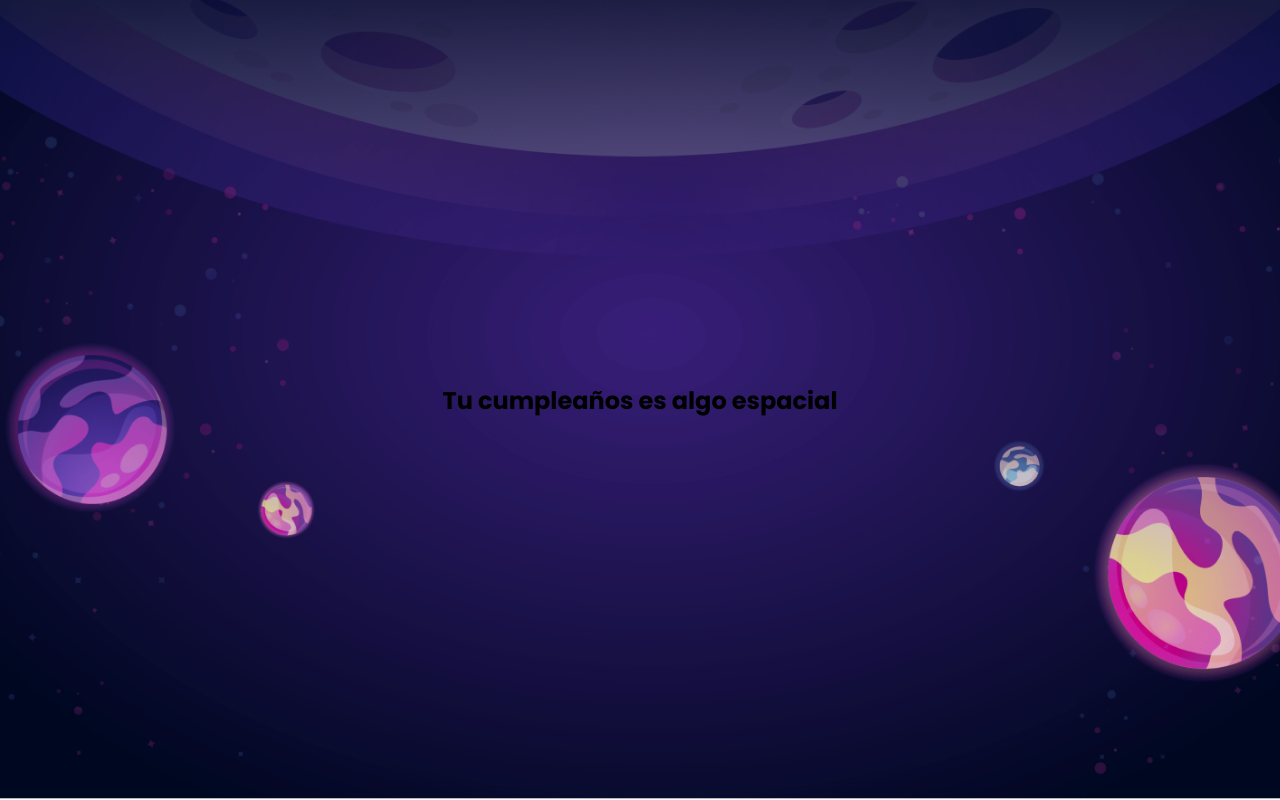
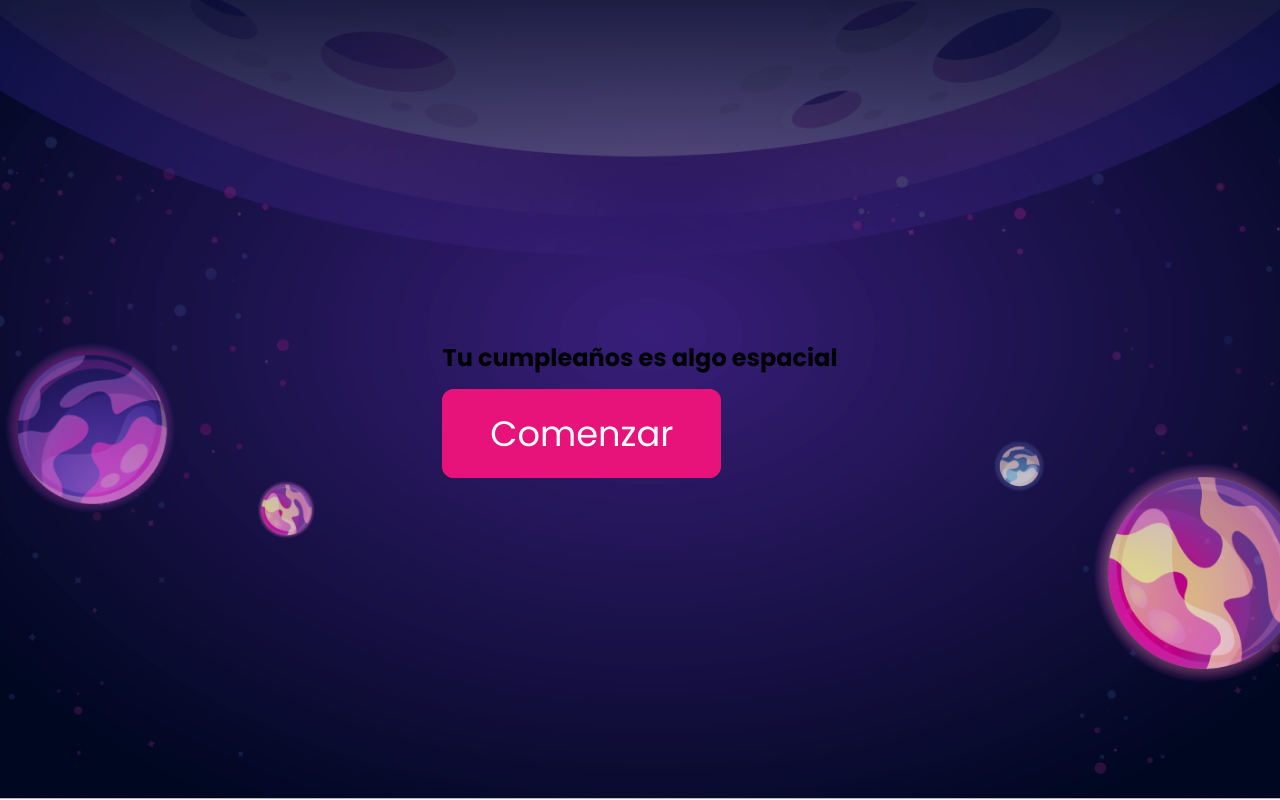
Before and after one commit to rafeldev/photokepler, a React (Create React App) app: page / in a window 1280 px wide. Built offline with nearby package versions, Linux system fonts and the light colour scheme.

Commit message:
Se añade componente button con sus estilos R

```diff
--- /dev/null
+++ b/src/components/Button/Button.jsx
@@ -0,0 +1,44 @@
+import React from "react";
+import styled from "styled-components";
+
+const ButtonStyle = styled.div`
+  margin-top: 2rem;
+  .button {
+    font-size: 2.2rem;
+    background-color: ${(props) =>
+      props.outline ? "var(--secun-color)" : "var(--main-color)"};
+    padding: 0.5em 1.3em;
+    border-radius: 12px;
+
+    border: ${(props) =>
+      props.outline
+        ? "2px solid var(--main-color)"
+        : "2px solid var(--main-color)"};
+    color: ${(props) => (props.outline ? "var(--main-color)" : "var(--white)")};
+    transition: 1s;
+    :hover {
+      background-color: ${(props) =>
+        props.outline ? "var(--white)" : "var(--input-color)"};
+      color: ${(props) => (props.outline ? "var(--white)" : "var(--white)")};
+      border: ${(props) =>
+        props.outline
+          ? "2px solid var(--main-color)"
+          : " 2px solid var(--white)"};
+    }
+  }
+  @media only screen and (max-width: 768px) {
+    .button {
+      font-size: 1.8rem;
+    }
+  }
+`;
+
+export function Button({ btnLink = "test", children, outline = false }) {
+  return (
+    <ButtonStyle outline={outline}>
+      <a href={btnLink} className="button">
+        {children}
+      </a>
+    </ButtonStyle>
+  );
+}
--- a/src/components/Hero/Hero.jsx
+++ b/src/components/Hero/Hero.jsx
@@ -1,4 +1,5 @@
 import styled from "styled-components";
+import { Button } from "../Button/Button";
 import "./Hero.css";
 
 const HeroStyles = styled.section`
@@ -12,6 +13,7 @@ export function Hero() {
     <HeroStyles className="hero-main">
       <div className="hero__info">
         <h1>Tu cumpleaños es algo espacial</h1>
+        <Button>Comenzar</Button>
       </div>
     </HeroStyles>
   );
```
Also changed, not shown: src/components/index.js (deleted).
